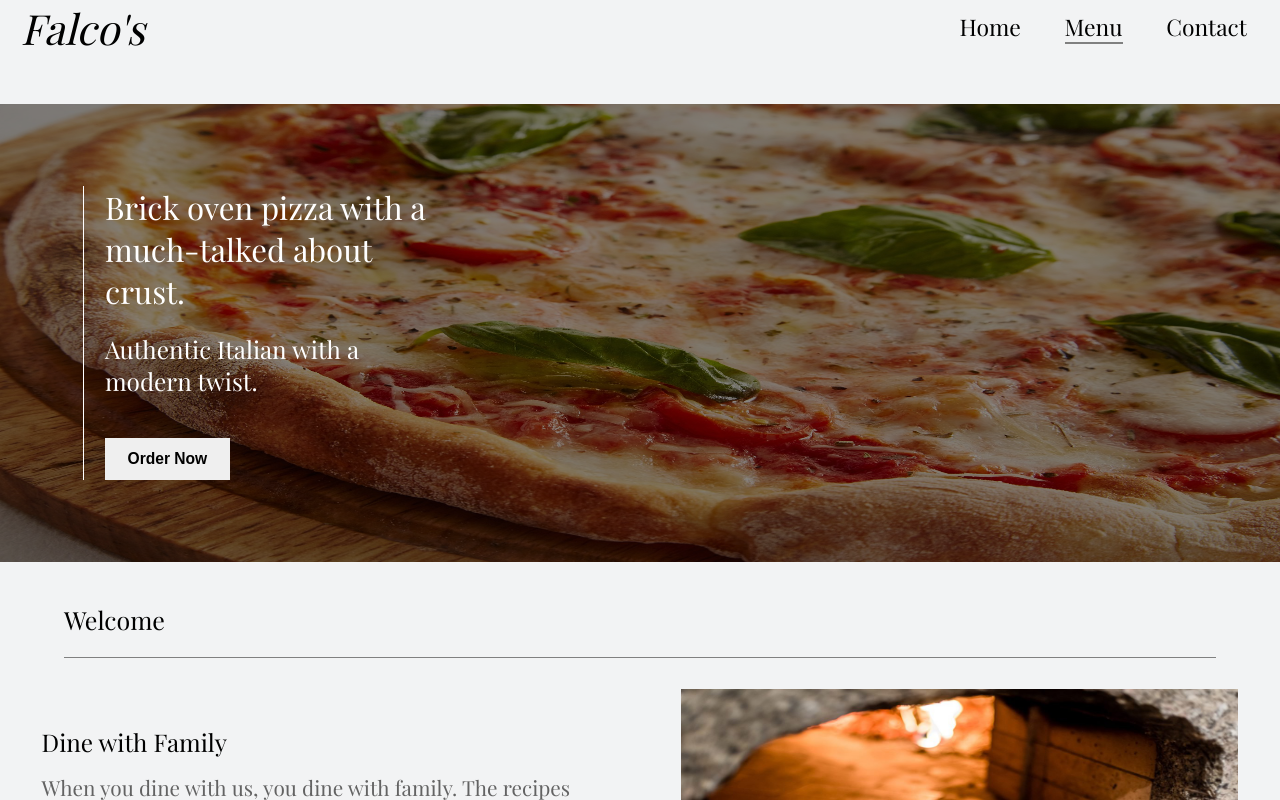
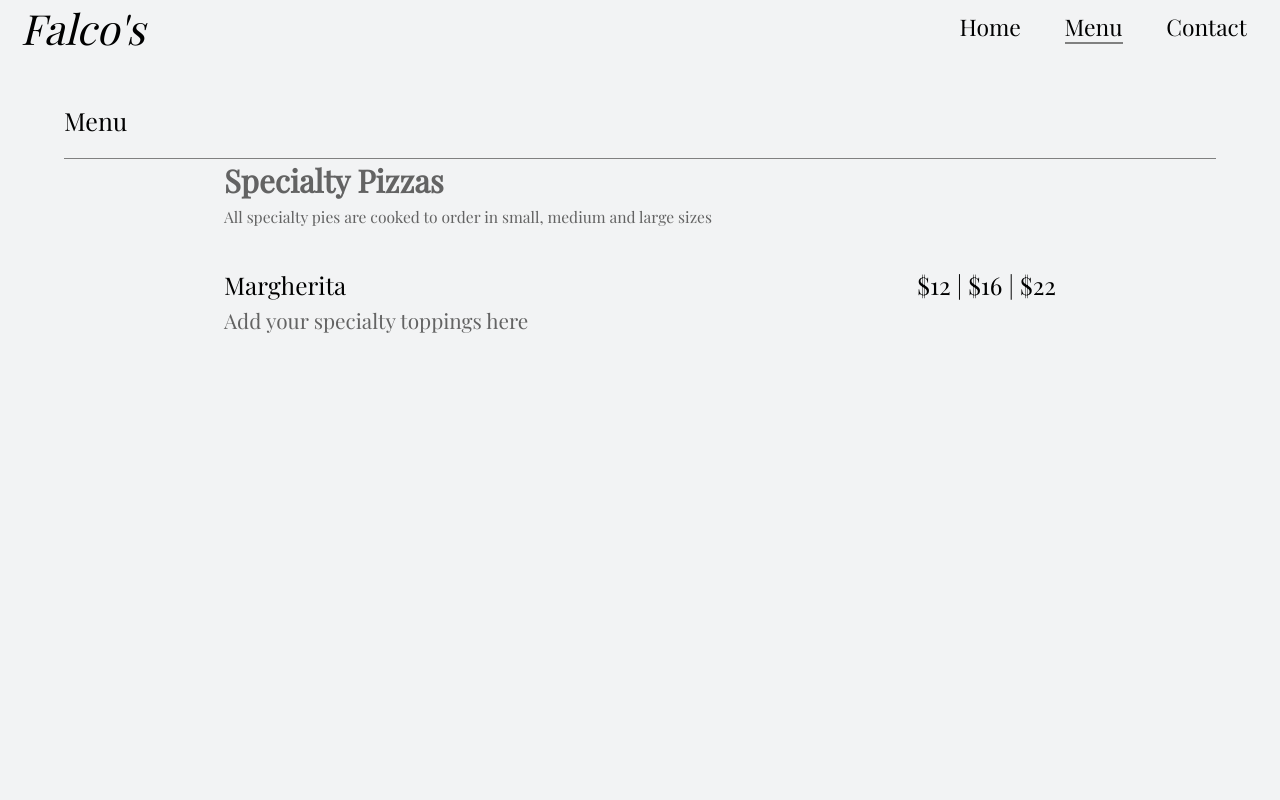
Before and after one commit to Yummy275/falcos-pies, a React (Create React App) app: page / in a window 1280 px wide. Both pictures are taken after a click on the link "Menu". Shown: the top 800 px of the page. Built offline with nearby package versions, Linux system fonts and the light colour scheme.

Commit message:
many menu componenets working

```diff
--- a/src/App.css
+++ b/src/App.css
@@ -7,3 +7,7 @@ html {
     font-family: 'Playfair Display', serif;
     background-color: #f2f3f4;
 }
+
+p {
+    color: #636363;
+}
--- a/src/App.js
+++ b/src/App.js
@@ -3,6 +3,7 @@ import styled from 'styled-components';
 import './App.css';
 import Navbar from './components/Navbar';
 import HomePage from './pages/HomePage';
+import MenuPage from './pages/MenuPage';
 
 const PageHolder = styled.div`
     padding-top: 4rem;
@@ -18,7 +19,13 @@ function App() {
                 setActivePage={setActivePage}
             ></Navbar>
             <PageHolder>
-                <HomePage></HomePage>
+                {activePage === 'home' ? (
+                    <HomePage></HomePage>
+                ) : activePage === 'menu' ? (
+                    <MenuPage></MenuPage>
+                ) : (
+                    ''
+                )}
             </PageHolder>
         </>
     );
--- /dev/null
+++ b/src/components/MenuItem.js
@@ -0,0 +1,39 @@
+import React from 'react';
+import styled from 'styled-components';
+
+const Container = styled.div`
+    margin-top: 2rem;
+`;
+
+const MainDetailsHolder = styled.div`
+    @media (min-width: 768px) {
+        display: flex;
+        justify-content: space-between;
+    }
+`;
+
+const Name = styled.h3`
+    font-weight: 100;
+    margin-bottom: 0.25rem;
+`;
+
+const Price = styled.h3`
+    font-weight: 100;
+    margin-bottom: 0.25rem;
+`;
+
+const Details = styled.p``;
+
+const MenuItem = ({ name, price, details }) => {
+    return (
+        <Container>
+            <MainDetailsHolder>
+                <Name>{name}</Name>
+                <Price>{price}</Price>
+            </MainDetailsHolder>
+            <Details>{details}</Details>
+        </Container>
+    );
+};
+
+export default MenuItem;
--- /dev/null
+++ b/src/components/MenuSection.js
@@ -0,0 +1,9 @@
+import styled from 'styled-components';
+
+const MenuSectionContainer = styled.div`
+    margin: 0 auto;
+    width: 80%;
+    max-width: 40rem;
+`;
+
+export default MenuSectionContainer;
--- /dev/null
+++ b/src/components/MenuSectionIntro.js
@@ -0,0 +1,24 @@
+import React from 'react';
+import styled from 'styled-components';
+
+const Container = styled.div``;
+
+const SecTitle = styled.h2`
+    color: #636363;
+`;
+
+const SecDetails = styled.p`
+    font-size: 0.75rem;
+    margin-top: 0.25rem;
+`;
+
+const MenuSectionIntro = ({ title, body }) => {
+    return (
+        <Container>
+            <SecTitle>{title}</SecTitle>
+            <SecDetails>{body}</SecDetails>
+        </Container>
+    );
+};
+
+export default MenuSectionIntro;
--- a/src/components/WelcomeCard.js
+++ b/src/components/WelcomeCard.js
@@ -35,9 +35,7 @@ const SecTitle = styled.h3`
     margin: 0.75rem 0;
 `;
 
-const Words = styled.p`
-    color: #636363;
-`;
+const Words = styled.p``;
 
 const WelcomeCard = ({ image, title, words, reversedFlex }) => {
     return (
--- /dev/null
+++ b/src/pages/MenuPage.js
@@ -0,0 +1,29 @@
+import React from 'react';
+import styled from 'styled-components';
+import TextWithDivider from '../components/TextWithDivider';
+import MenuSectionIntro from '../components/MenuSectionIntro';
+import MenuItem from '../components/MenuItem';
+import MenuSectionContainer from '../components/MenuSection';
+
+const Container = styled.div``;
+
+const MenuPage = () => {
+    return (
+        <Container>
+            <TextWithDivider word="Menu"></TextWithDivider>
+            <MenuSectionContainer>
+                <MenuSectionIntro
+                    title="Specialty Pizzas"
+                    body="All specialty pies are cooked to order in small, medium and large sizes"
+                ></MenuSectionIntro>
+                <MenuItem
+                    name="Margherita"
+                    price="$12 | $16 | $22"
+                    details="Add your specialty toppings here"
+                ></MenuItem>
+            </MenuSectionContainer>
+        </Container>
+    );
+};
+
+export default MenuPage;
```
